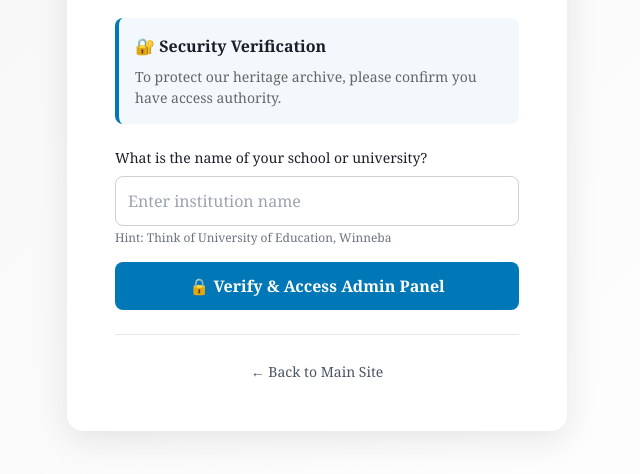
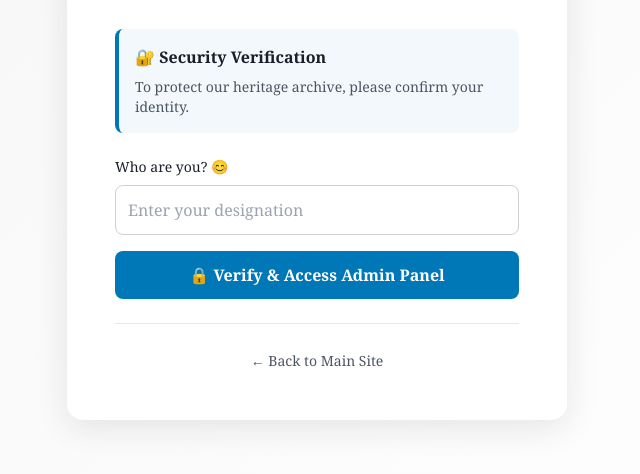
Before and after one commit to mirekudev-prog/echo-stack-ghana, a plain HTML site: page login.html in a window 1280 px wide. Shown: the part 282-756 px from the top of the page, without its empty margins (323-963 px from the left). Drawn offline with nearby package versions, Linux system fonts and the light colour scheme; a web font is replaced by a local one.

Commit message:
Update login.html

```diff
--- a/login.html
+++ b/login.html
@@ -31,10 +31,7 @@
             width: 100%;
         }
 
-        .logo-text {
-            color: var(--brand-dark);
-            margin-bottom: 1rem;
-        }
+        .logo-text { color: var(--brand-dark); margin-bottom: 1rem; }
 
         .security-question {
             background: rgba(0, 119, 182, 0.05);
@@ -48,11 +45,6 @@
             color: var(--brand-dark);
             font-weight: 600;
             margin-bottom: 0.5rem;
-        }
-
-        .question-hint {
-            color: #666;
-            font-size: 0.875rem;
         }
 
         input {
@@ -71,9 +63,7 @@
             color: white !important;
         }
 
-        button:hover {
-            opacity: 0.9 !important;
-        }
+        button:hover { opacity: 0.9 !important; }
     </style>
 </head>
 <body class="antialiased">
@@ -92,20 +82,20 @@
         <!-- Security Question -->
         <div class="security-question">
             <p class="question-text">🔐 Security Verification</p>
-            <p class="question-hint">To protect our heritage archive, please confirm you have access authority.</p>
+            <p class="text-gray-600 text-sm">To protect our heritage archive, please confirm your identity.</p>
         </div>
 
         <!-- Login Form -->
         <form id="login-form" class="space-y-4">
             <div>
                 <label class="block text-sm font-medium mb-2" style="color: #1a1e29 !important;">
-                    What is the name of your school or university?
+                    Who are you? 😊
                 </label>
                 <input type="text" id="answer"
-                       placeholder="Enter institution name"
+                       placeholder="Enter your designation"
                        class="w-full p-3 border rounded-lg focus:outline-none"
-                       required>
-                <p class="text-xs text-gray-500 mt-1">Hint: Think of University of Education, Winneba</p>
+                       required
+                       autocomplete="off">
             </div>
 
             <button type="submit" class="w-full py-3 rounded-lg font-bold transition">
@@ -113,7 +103,7 @@
             </button>
         </form>
 
-        <!-- Error Message -->
+        <!-- Error Message (only shows after wrong attempt) -->
         <div id="error-message" class="hidden mt-4 p-3 bg-red-50 border border-red-200 rounded-lg text-red-600 text-sm text-center">
             ❌ Incorrect answer. Please try again.
         </div>
@@ -130,10 +120,12 @@
 
             const answer = document.getElementById('answer').value.trim();
             const submitBtn = e.target.querySelector('button[type="submit"]');
+            const errorMsg = document.getElementById('error-message');
 
             // Show loading state
             submitBtn.disabled = true;
             submitBtn.innerHTML = '⏳ Verifying...';
+            errorMsg.classList.add('hidden');
 
             try {
                 const formData = new FormData();
@@ -156,7 +148,7 @@
                     throw new Error('Incorrect answer');
                 }
             } catch (error) {
-                document.getElementById('error-message').classList.remove('hidden');
+                errorMsg.classList.remove('hidden');
                 submitBtn.disabled = false;
                 submitBtn.innerHTML = '🔒 Verify & Access Admin Panel';
                 document.getElementById('answer').value = '';
```
